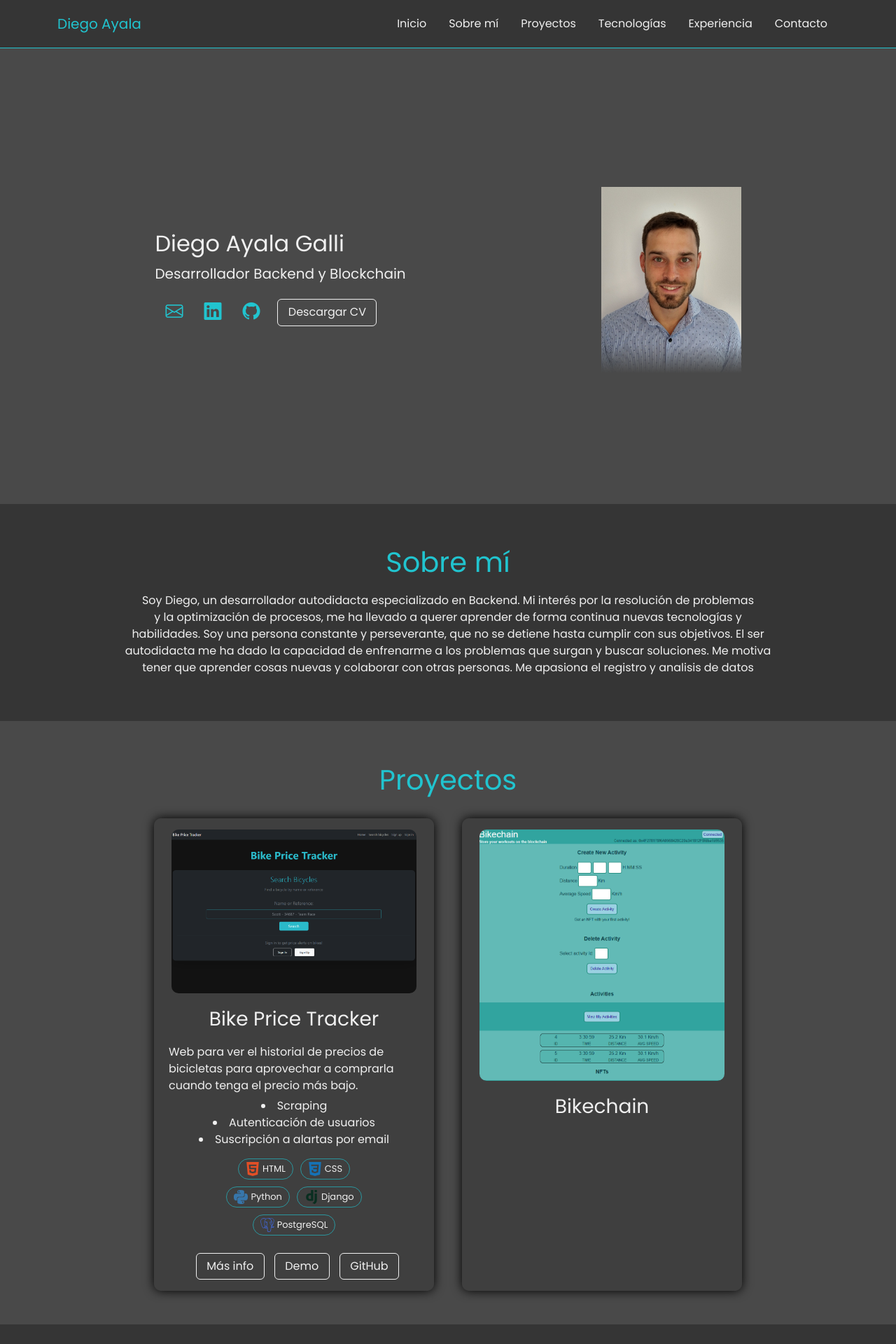
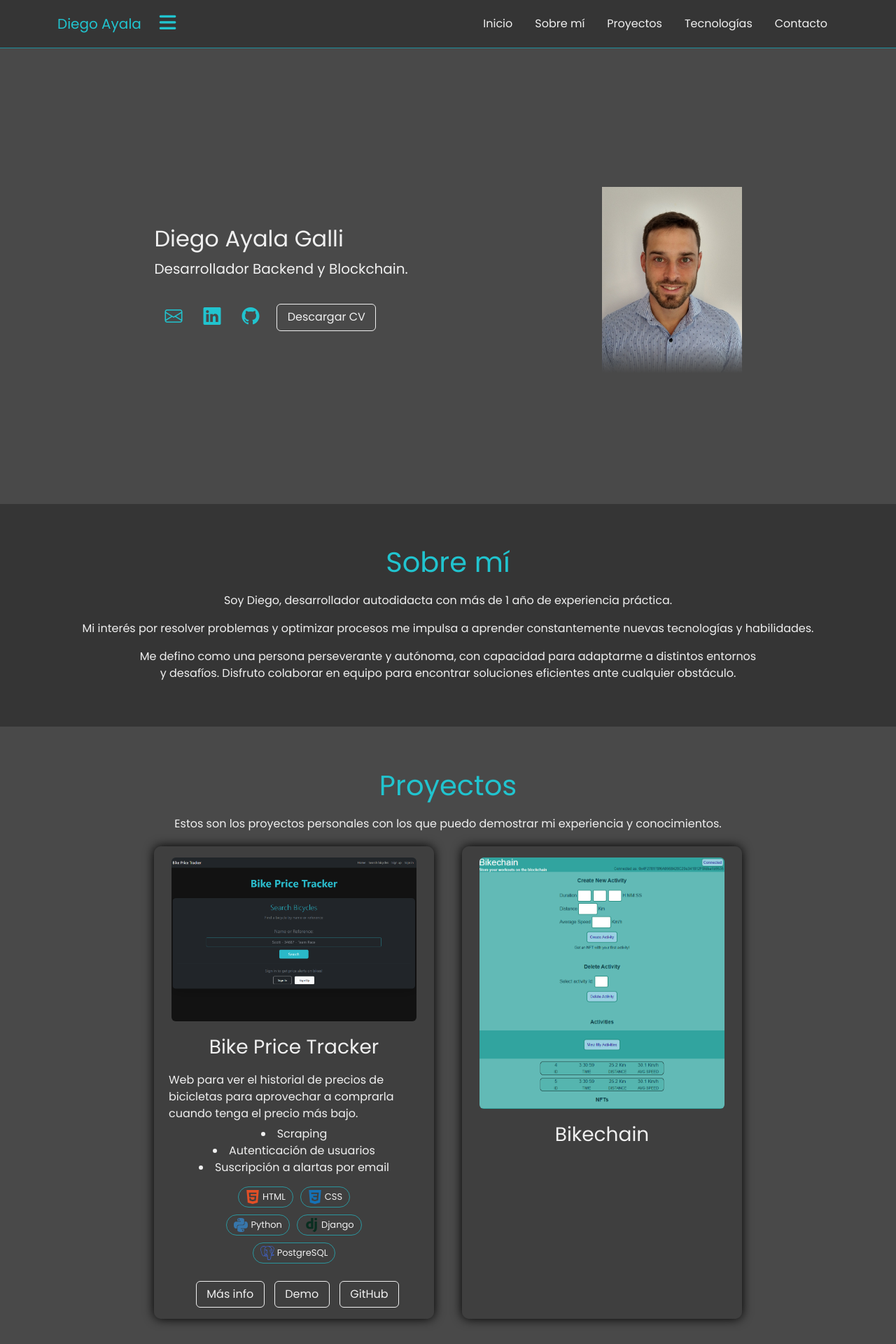
Before and after one commit to DiegoArielAyala/portfolio, a Django app: page / in a window 1280 px wide. Shown: the top 1920 px of the page at 70% size. Run offline with Django 5.2, Linux system fonts and the light colour scheme.

Commit message:
Create contact form & update styles

```diff
--- a/config/urls.py
+++ b/config/urls.py
@@ -22,5 +22,6 @@ from core import views
 urlpatterns = [
     path("admin/", admin.site.urls),
     path("", views.home, name="home"),
-    path("bike-price-tracker/", views.bike_price_tracker, name="bike-price-tracker")
+    path("bike-price-tracker/", views.bike_price_tracker, name="bike-price-tracker"),
+    path("contact/", views.contact, name="contact"),
 ]
--- a/core/static/css/styles.css
+++ b/core/static/css/styles.css
@@ -37,8 +37,30 @@ section {
 #navbar {
     position: fixed;
     z-index: 999;
-    border-bottom: 0.5px solid rgb(33, 196, 207);
+    border-bottom: 0.5px solid rgb(28, 144, 158);
 
+}
+
+.button-navbar {
+    border: none;
+    padding: 10px;
+    background-color: transparent;
+
+}
+
+.button-navbar span i {
+    font-size: 27px;
+}
+
+.button-navbar {
+    border: none;
+    padding: 10px;
+    background-color: transparent;
+    transition: all 0.3s ease;
+}
+
+.button-navbar:hover span i {
+    color: rgb(120, 228, 232);
 }
 
 .menu li {
@@ -87,6 +109,10 @@ section {
     align-content: center;
 }
 
+.div-presentation {
+    margin-bottom: 30px;
+}
+
 .buttons-container {
     display: flex;
     align-items: center;
@@ -101,11 +127,11 @@ section {
 
 .button-link span::before {
     font-size: 25px;
-    transition: transform 0.3s ease;
+    transition: transform 0.2s ease;
 }
 
 .button-link:hover span::before {
-    transform: scale(1.2);
+    transform: scale(1.3);
 }
 
 .div-navbar {
@@ -113,14 +139,15 @@ section {
 }
 
 .button-home {
-    transition: all .3s ease;
+    transition: all .2s ease;
 }
 
 .button-home:hover {
-    color: rgb(33, 224, 238);
+    color: rgb(120, 228, 232);
+    text-shadow: rgb(240, 240, 240);
 }
 
-.button-cv {
+.button {
     display: inline-block;
     padding: 0.4rem 0.9rem;
     margin-left: 10px;
@@ -133,16 +160,47 @@ section {
     cursor: pointer;
     user-select: none;
     border: 1px solid rgb(240, 240, 240);
-    transition: background-color 0.3s ease,
-                color 0.3s ease,
-                box-shadow 0.3s ease;
+    transition: background-color 0.2s ease,
+                color 0.2s ease,
+                box-shadow 0.2s ease;
 }
 
-.button-cv:hover {
-    background-color: rgb(33, 196, 207);
+.button:hover {
+    background-color: rgb(58, 207, 214);
     color: black;
-    box-shadow: 0 4px 12px rgba(33, 196, 207, 0.3);
+    box-shadow: 0 4px 12px rgba(28, 144, 158, 0.3);
 }
+
+
+.colors {
+
+    color: #eefdfd;
+    color: #d4f8f9;
+    color: #aff1f2;
+    color: rgb(120, 228, 232);
+    color: rgb(58, 207, 214);
+    color: rgb(33, 196, 207);
+    color: rgb(28, 144, 158);
+    color: #1d7381;
+    color: #205e6a;
+    color: #1f4f5a;
+    color: #0f343d;
+
+
+
+    color: #f0fafb;
+    color: #d9f1f4;
+    color: #b8e3e9;
+    color: #88ced8;
+    color: #50b0c0;
+    color: #3391a3;
+    color: #2e798c;
+    color: #2b6273;
+    color: #2a5260;
+    color: #274552;
+    color: #152c37;
+}
+
 
 .div-home {
     height: 100vh;
@@ -169,7 +227,6 @@ section {
 
 .div-sobre-mi,
 .div-tecnologias,
-.div-experiencia,
 .div-proyectos,
 .div-contacto{
     padding-top: 3rem;
@@ -337,7 +394,7 @@ section {
 
 .img-proyecto{
     width: 95%;
-    border-radius: 10px;
+    border-radius: 6px;
     transition: all .3s ease;
     margin-bottom: 15px;
 }
@@ -398,6 +455,23 @@ section {
     margin-top: 1rem;
 }
 
+.toast {
+    position: fixed;
+    top: 1rem;
+    right: 1rem;
+    background-color: #333;
+    color: white;
+    padding: 0.75rem 1.25rem;
+    border-radius: 4px;
+    opacity: 0.95;
+    z-index: 9999;
+    display: none;
+}
+
+.toast.show {
+    display: block;
+}
+
 
 @media (max-width: 991.98px){
     .navbar-collapse {
--- a/core/static/js/main.js
+++ b/core/static/js/main.js
@@ -48,3 +48,9 @@ form.addEventListener("submit", async function (event) {
         statusDiv.style.background = "#f8d7da";
     }
 });
+
+
+function showToast(message) {
+    const toast = document.getElementById("toast");
+    toast.innerText = message
+}
--- a/core/templates/home.html
+++ b/core/templates/home.html
@@ -8,6 +8,7 @@
     <link rel="stylesheet" href="https://cdn.jsdelivr.net/npm/bootstrap-icons@1.10.5/font/bootstrap-icons.css">
     <link rel="stylesheet" href="../static/css/styles.css">
     <link href="https://fonts.googleapis.com/css2?family=Poppins:wght@300;400;600&display=swap" rel="stylesheet">
+    <link rel="stylesheet" href="https://cdnjs.cloudflare.com/ajax/libs/font-awesome/6.5.0/css/all.min.css">
 
 </head>
 <body>
@@ -15,8 +16,8 @@
     <nav class="navbar navbar-expand-lg bg-dark1" id="navbar">
         <div class="container div-navbar">
             <a class="navbar-brand text-title button-home" href="/">Diego Ayala</a>
-            <button class="navbar-toggler" type="button" data-bs-toggle="collapse" data-bs-target="#navbarNav" aria-controls="navbarNav" aria-expanded="false" aria-label="Toggle navigation">
-                <span class="bi bi-three-dots text-title "></span>
+            <button class="button-navbar" type="button" data-bs-toggle="collapse" data-bs-target="#navbarNav" aria-controls="navbarNav" aria-expanded="false" aria-label="Toggle navigation">
+                <span class="text-title"><i class="fa-solid fa-bars"></i></span>
             </button>
             <div class="collapse navbar-collapse " id="navbarNav">
                 <ul class="navbar-nav ms-auto menu">
@@ -33,9 +34,6 @@
                         <a class="menu-link" href="#section-tecnologias"><span>Tecnologías</span></a>
                     </li>
                     <li class="nav-item">
-                        <a class="menu-link" href="#section-experiencia"><span>Experiencia</span></a>
-                    </li>
-                    <li class="nav-item">
                         <a class="menu-link" href="#section-contacto"><span>Contacto</span></a>
                     </li>
                 </ul>
@@ -46,9 +44,9 @@
     <section class="bg-dark2 section-home" id="section-home">
         <div class="container d-flex align-items-center justify-content-around div-home">
             <div >
-                <div>
+                <div class="div-presentation">
                     <h1 class="fs-2">Diego Ayala Galli</h1>
-                    <p class="fs-5">Desarrollador Backend y Blockchain</p>
+                    <p class="fs-5">Desarrollador Backend y Blockchain.</p>
                 </div>
                 <div class="buttons-container">
                     <a class="text-title button-link" href=""><span class="bi bi-envelope"></span></a>
@@ -56,7 +54,7 @@
                     <a class="text-title button-link" href=""><span class="bi bi-linkedin"></span></a>
 
                     <a class="text-title button-link" href=""><span class="bi bi-github"></span></a>
-                    <button class="button-cv">Descargar CV</button>
+                    <button class="button">Descargar CV</button>
                 </div>
             </div>
             <div class="image-container">
@@ -69,11 +67,14 @@
     <section class="bg-dark1 text-center" id="section-sobre-mi">
         <div class="container div-sobre-mi">
             <h1 class="text-title">Sobre mí</h1>
-            <p>Soy Diego, un desarrollador autodidacta especializado en Backend. Mi interés por la resolución de problemas y la optimización de procesos, me ha llevado a querer aprender de forma continua nuevas tecnologías y habilidades.
-                Soy una persona constante y perseverante, que no se detiene hasta cumplir con sus objetivos.
-                El ser autodidacta me ha dado la capacidad de enfrenarme a los problemas que surgan y buscar soluciones.
-                Me motiva tener que aprender cosas nuevas y colaborar con otras personas.
-                Me apasiona el registro y analisis de datos
+            <p>
+                Soy Diego, desarrollador autodidacta con más de 1 año de experiencia práctica.
+            </p>
+            <p>
+                Mi interés por resolver problemas y optimizar procesos me impulsa a aprender constantemente nuevas tecnologías y habilidades.
+            </p>
+            <p>
+                Me defino como una persona perseverante y autónoma, con capacidad para adaptarme a distintos entornos y desafíos. Disfruto colaborar en equipo para encontrar soluciones eficientes ante cualquier obstáculo.
             </p>
 
         </div>
@@ -84,8 +85,9 @@
     <section class="bg-dark2 text-center" id="section-proyectos">
         <div class="container div-proyectos">
             <h1 class="text-title">Proyectos</h1>
+            <p>Estos son los proyectos personales con los que puedo demostrar mi experiencia y conocimientos. </p>
             <div class="div-lista-proyectos">
-                <div class="div-proyecto">
+                <article class="div-proyecto">
                     <a href="/bike-price-tracker/"><img class="img-proyecto" src="/static/img/Bike Price Tracker.png" alt="Bike Price Tracker image"></a>
 
                     <h3>Bike Price Tracker</h3>
@@ -126,16 +128,16 @@
                             <span>PostgreSQL</span>
                         </div>
                     </div>
-                    <div class="div-botones-proyecto">
-                        <button class="button-cv"><a href="bike-price-tracker">Más info</a></button>
-                        <button class="button-cv">Demo</button>
-                        <button class="button-cv">GitHub</button>
-                    </div>
-                </div>
-                <div class="div-proyecto">
+                    <footer class="div-botones-proyecto">
+                        <button class="button"><a href="bike-price-tracker">Más info</a></button>
+                        <button class="button">Demo</button>
+                        <button class="button">GitHub</button>
+                    </footer>
+                </article>
+                <article class="div-proyecto">
                     <img class="img-proyecto" src="/static/img/Bikechain.png" alt="Bikechain image">
                     <h3>Bikechain</h3>
-                </div>
+                </article>
 
             </div>
 
@@ -277,27 +279,10 @@
         </div>
     </section>
 
-    <section class="bg-dark2 text-center" id="section-experiencia">
-        <div class="container div-experiencia">
-            <h1 class="text-title">Experiencia</h1>
-            <p>Tengo más de 1 año trabajando en proyectos personales que me permiten aplicar y expandir mis conocimientos en el desarrollo de sofware, a la vez que resuelvo problemas de la vida real.</p>
-            <div>
-                <h3>Bike Price Tracker</h3>
-                <p>Abril 2025 - Mayo 2025</p>
-            </div>
-            <div>
-                <h3>Bikechain</h3>
-                <p>Febrero 2025 - Abril 2025</p>
-            </div>
-
-        </div>
-    </section>
-
-
-    <section class="bg-dark1 text-center" id="section-contacto">
+    <section class="bg-dark2 text-center" id="section-contacto">
         <div class="container div-contacto">
             <h1 class="text-title">Contacto</h1>
-            <form class="form" id="contactForm" method="post" action="">
+            <form class="form" id="contactForm" method="post" action="{% url 'contact' %}">
                 {% csrf_token %}
                 <div>
                     {{ form.name.label_tag }}
@@ -311,10 +296,10 @@
                     {{ form.message.label_tag }}
                     {{ form.message }}
                 </div>
-                <button type="submit">Enviar</button>
+                <button class="button" type="submit">Enviar</button>
             </form>
+            <div id="toast" class="toast"></div>
         </div>
-        <div id="formStatus"></div>
     </section>
 
     <script src="https://cdn.jsdelivr.net/npm/bootstrap@5.3.5/dist/js/bootstrap.bundle.min.js"></script>
--- a/core/views.py
+++ b/core/views.py
@@ -1,7 +1,13 @@
+from email.mime.multipart import MIMEMultipart
+from email.mime.text import MIMEText
+import smtplib
 from django.shortcuts import render, redirect
 from .forms import ContactForm
 from django.http import JsonResponse
 from django.views.decorators.csrf import csrf_exempt
+from django.core.mail import send_mail
+from django.conf import settings
+import os
 
 # Create your views here.
 def home(request):
@@ -23,12 +29,31 @@ def contact(request):
     if request.method == "POST":
         form = ContactForm(request.POST)
         if form.is_valid():
-            form.save()
-            if request.headers.get("x-requested-with") == "XLMHttpRequest":
-                return JsonResponse({"status": "ok"})
-            return redirect("gracias")
-    else:
-        form = ContactForm()
-    return render(request, "home.html", {
-        "form": form
-    })
+            message = form.save()
+            send_alert(message)
+            return render(request, "home.html", {
+                "form": ContactForm
+            })
+    return render(request, "home.html")
+
+def send_alert(message):
+    from_ = os.getenv("EMAIL_HOST_USER")
+    password = os.getenv("EMAIL_HOST_PASSWORD")
+
+    mail = MIMEMultipart()
+    mail["From"] = from_
+    mail["To"] = from_
+    mail["Subject"] = "Nuevo mensaje desde mi portafolio"
+    text = f"""
+    Nuevo mensaje desde el formulario de contacto:
+
+    Nombre: {message.name}
+    Email: {message.email}
+    Mensaje:
+    {message.message}
+    """
+    mail.attach(MIMEText(text, "plain"))
+
+    with smtplib.SMTP_SSL("smtp.gmail.com", 465) as server:
+        server.login(from_, password)
+        server.send_message(mail)
--- a/manage.py
+++ b/manage.py
@@ -16,7 +16,7 @@ def main():
             "forget to activate a virtual environment?"
         ) from exc
     if len(sys.argv) == 1:
-        sys.argv += ["runserver", "8001"]
+        sys.argv += ["runserver", "0.0.0.0:8001"]
     execute_from_command_line(sys.argv)
 
 
```
Also changed, not shown: colors.txt (added, +41 -0 lines), config/settings.py (+9 -0 lines).
